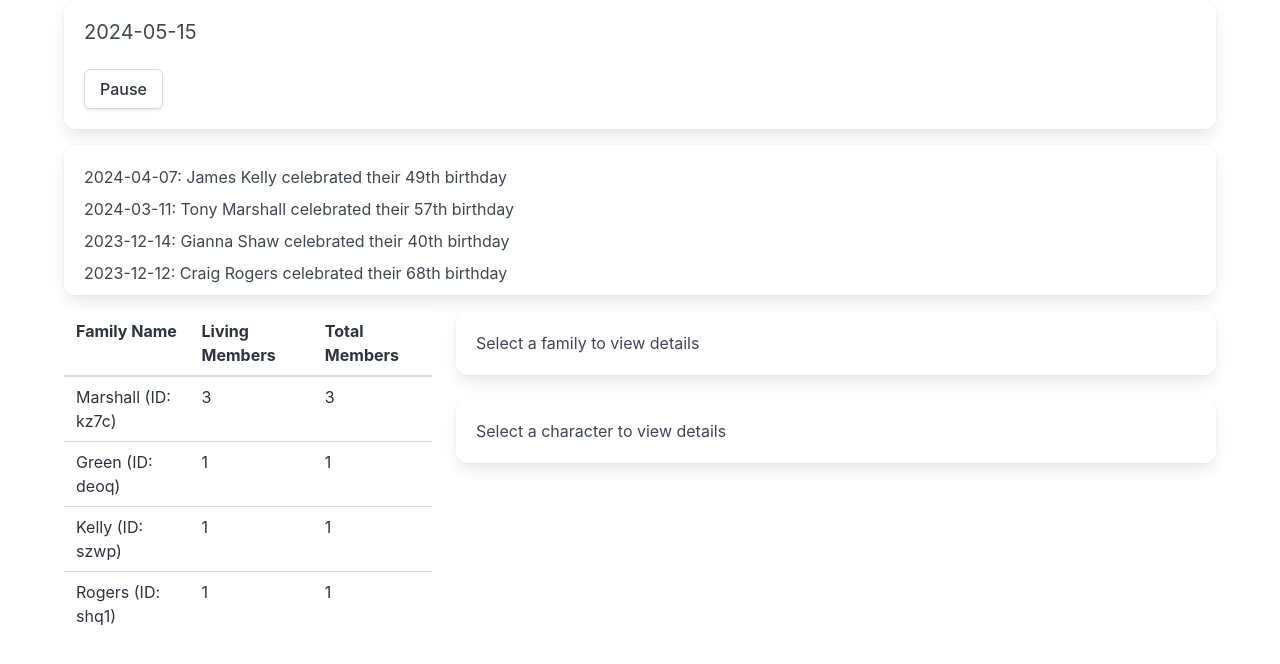
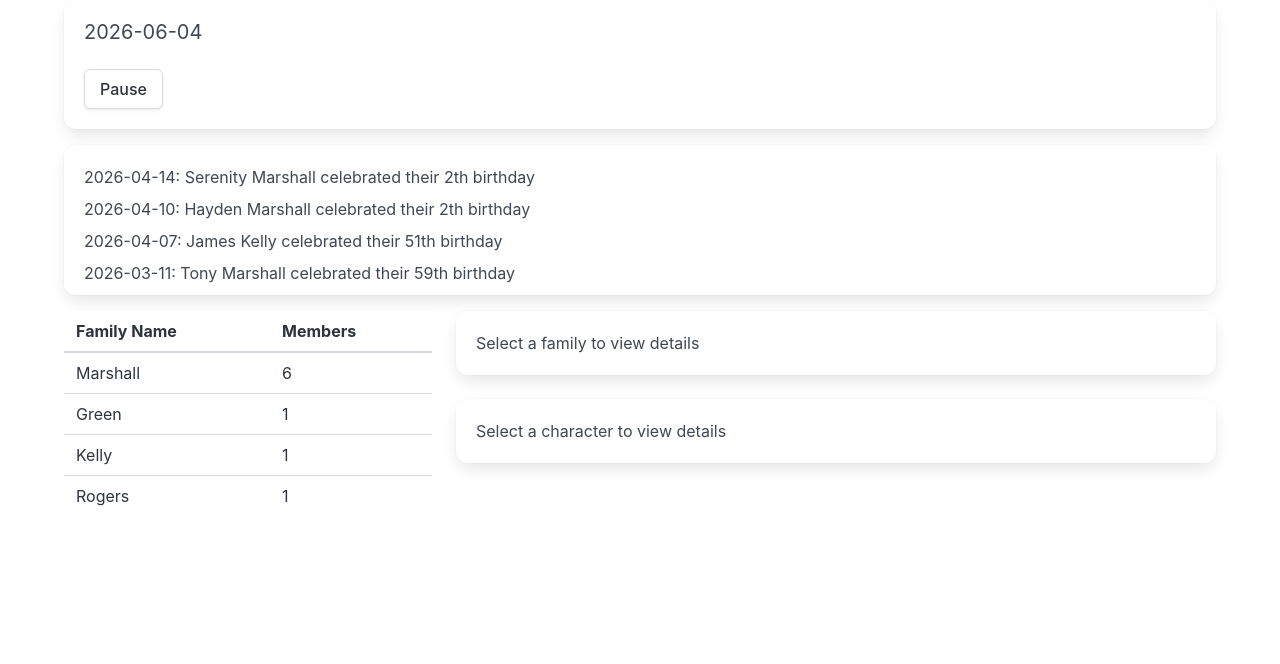
Before and after one commit to c1921/2024-09-12, a Vue app: page / in a window 1280 px wide. Shown: the top 664 px of the page. Built offline with nearby package versions, Linux system fonts and the light colour scheme.

Commit message:
修改家庭成员数量显示

```diff
--- a/src/components/FamilyList.vue
+++ b/src/components/FamilyList.vue
@@ -4,8 +4,7 @@
       <thead>
         <tr>
           <th>Family Name</th>
-          <th>Living Members</th>
-          <th>Total Members</th>
+          <th>Members</th>
         </tr>
       </thead>
       <tbody>
@@ -13,9 +12,8 @@
             :class="{ 'is-selected': selectedFamilyId === family.id }"
             @click="$emit('selectFamily', family)"
             style="cursor: pointer;">
-          <td>{{ family.name }} (ID: {{ family.id.slice(0, 4) }})</td>
+          <td>{{ family.name }}</td>
           <td>{{ getLivingMembersCount(family) }}</td>
-          <td>{{ family.members.length }}</td>
         </tr>
       </tbody>
     </table>
--- a/src/config.ts
+++ b/src/config.ts
@@ -1,6 +1,6 @@
 export const CONFIG = {
     INITIAL_CHARACTERS: 5,
-    DAY_DURATION_MS: 10,
+    DAY_DURATION_MS: 1,
     INITIAL_DATE: new Date(2023, 0, 1),
     MARRIAGE_PROBABILITY: 0.1,
     SEXUAL_BEHAVIOR_PROBABILITY: 0.1, // 每天每对夫妇发生性行为的概率为10%
```
